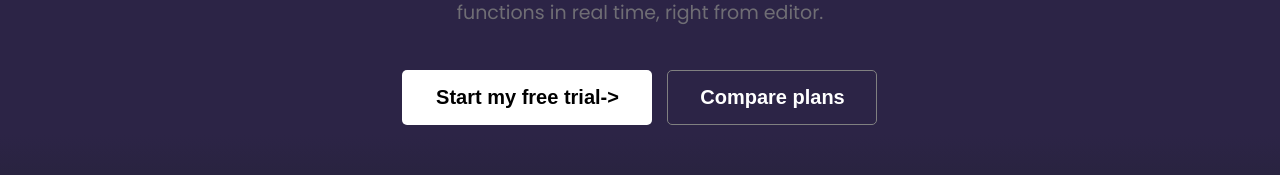
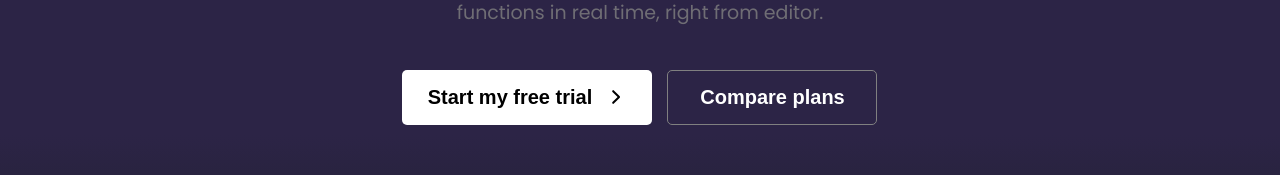
Before and after one commit to SinniS1/Copilot, a React (Vite) app: page / in a window 1280 px wide. Shown: the part 421-596 px from the top of the page. Built offline with nearby package versions, Linux system fonts and the light colour scheme.

Commit message:
Arrow animated Comp done

```diff
--- /dev/null
+++ b/src/Components/Section1/HoverArrow/Arrow.jsx
@@ -0,0 +1,15 @@
+import React from 'react'
+import './Arrow.scss'
+const Arrow = () => {
+  return (
+    <div className="Arrow">
+      <div className="front">
+        <div className="top"></div>
+        <div className="bottom"></div>
+      </div>
+      <div className="tail"></div>
+    </div>
+  )
+}
+
+export default Arrow
--- /dev/null
+++ b/src/Components/Section1/HoverArrow/Arrow.scss
@@ -0,0 +1,68 @@
+.arrowButton {
+  display: flex;
+  align-items: center;
+  justify-content: center;
+  gap: 15px;
+
+  .Arrow {
+    // border: 1px solid red;
+    position: relative;
+    .front {
+      border: 1px solid transparent;
+      width: 20px;
+      height: 20px;
+      transform: translateX(0px) rotate(360deg);
+      transition: transform 0.2s ease-in-out;
+      .top {
+        &::before {
+          content: '';
+          position: absolute;
+          height: 2px;
+          width: 10px;
+          background-color: black;
+          top: 5px;
+          right: 5px;
+          transform: rotate(45deg);
+          border-radius: 1px;
+        }
+      }
+      .bottom {
+        &::before {
+          content: '';
+          position: absolute;
+          height: 2px;
+          width: 10px;
+          background-color: black;
+          bottom: 5px;
+          right: 5px;
+          transform: rotate(-45deg);
+          border-radius: 1px;
+        }
+      }
+    }
+
+    .tail {
+      &::before {
+        content: '';
+        position: absolute;
+        height: 2px;
+        width: 0px;
+        background-color: black;
+        bottom: 9px;
+        right: -1px;
+        transform: rotate(0deg);
+        border-radius: 1px;
+        transform: translateX(-10px);
+        transition: all 0.2s ease-out;
+      }
+    }
+  }
+  &:hover .front {
+    transform: translateX(5px) rotate(360deg);
+  }
+
+  &:hover .tail::before {
+    transform: translateX(-5px);
+    width: 15px;
+  }
+}
--- a/src/Components/Section1/Section1.jsx
+++ b/src/Components/Section1/Section1.jsx
@@ -1,5 +1,6 @@
 import React from 'react'
 import './Section1.scss'
+import Arrow from './HoverArrow/Arrow'
 const Section1 = () => {
   return (
     <div className="Section1">
@@ -10,9 +11,9 @@ const Section1 = () => {
           functions in real time, right from editor.
         </p>
         <div className="buttons">
-          <button className="btn1">
+          <button className="btn1 arrowButton">
             Start my free trial
-            <span className="arrow">{'->'}</span>
+            <Arrow />
           </button>
           <button className="btn2">Compare plans</button>
         </div>
--- a/src/Components/Section1/Section1.scss
+++ b/src/Components/Section1/Section1.scss
@@ -48,7 +48,6 @@
         color: black;
         box-shadow: none;
         transition: box-shadow 0.1s ease-in;
-
         &:hover {
           box-shadow: 0px 20px 40px #47405c;
         }
```
